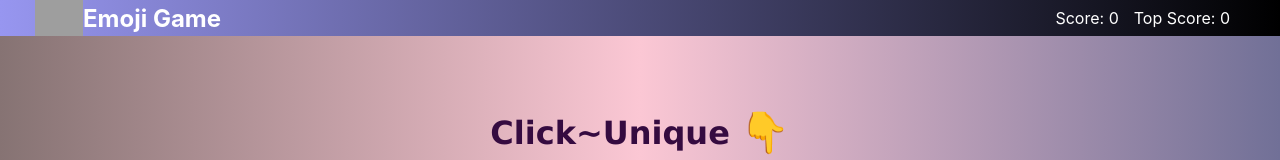
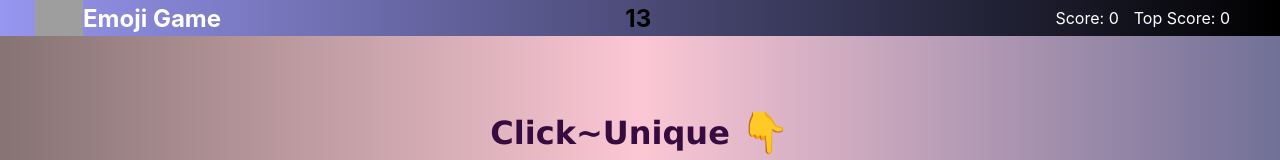
Before and after one commit to Hussain-Sharif/emoji-game-using-Reactjs, a React (Create React App) app: page / in a window 1280 px wide. Both pictures are taken after a click on the button "Start Game". Shown: the top 160 px of the page. Built offline with nearby package versions, Linux system fonts and the light colour scheme; grey boxes are pictures that could not be loaded; a web font is replaced by a local one.

Commit message:
Update index.js--timer added

```diff
--- a/src/components/NavBar/index.js
+++ b/src/components/NavBar/index.js
@@ -4,7 +4,9 @@ import './index.css'
 
 class NavBar extends Component {
   render() {
-    const {totalScore, topScore, activeGame} = this.props
+    const {totalScore, topScore, activeGame, startGame, gameCount} = this.props
+    console.log('before', gameCount, startGame)
+    console.log('after', gameCount, startGame)
     return (
       <nav className={`navbar ${activeGame ? null : 'flex-change'} `}>
         <div className="nav-logo-div">
@@ -16,10 +18,18 @@ class NavBar extends Component {
           <h1 className="logo-head">Emoji Game</h1>
         </div>
         {activeGame ? (
-          <div className="score-div">
-            <p className="score-details">Score: {totalScore}</p>
-            <p className="score-details">Top Score: {topScore}</p>
-          </div>
+          <>
+            {startGame ? (
+              <div className="counter-Div">
+                <h1 className="counter-display">{gameCount}</h1>
+              </div>
+            ) : null}
+
+            <div className="score-div">
+              <p className="score-details">Score: {totalScore}</p>
+              <p className="score-details">Top Score: {topScore}</p>
+            </div>
+          </>
         ) : null}
       </nav>
     )
```
